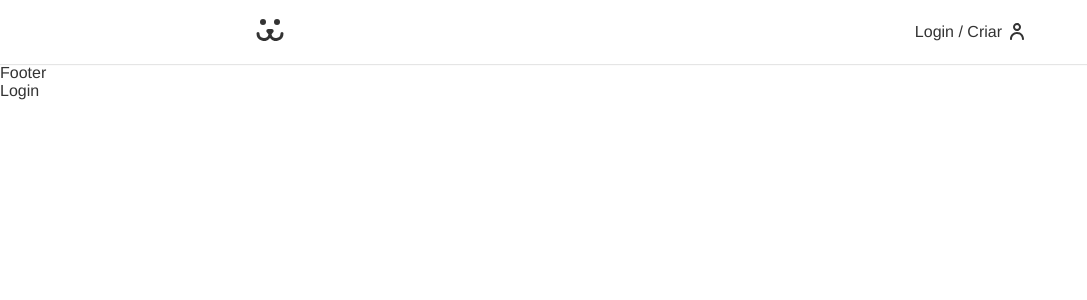
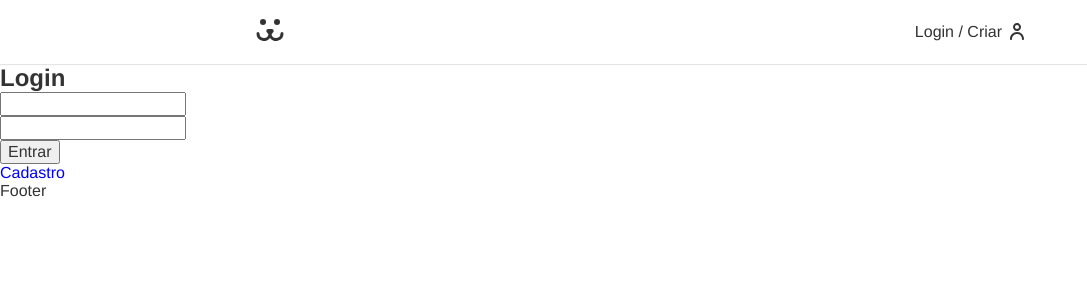
Before and after one commit to beatriz-dadalto/react-redeSocialDogs-origamid, a React (Create React App) app: page /login in a window 1280 px wide. Shown: the top 300 px of the page, without its empty margins (0-1087 px from the left). Built offline with nearby package versions, Linux system fonts and the light colour scheme.

Commit message:
Login Routes

```diff
--- a/src/App.js
+++ b/src/App.js
@@ -11,11 +11,11 @@
     <div>
       <BrowserRouter>
         <Header />
-        <Footer />
         <Routes>
           <Route path='/' element={<Home />}/>
-          <Route path='/login' element={<Login />}/>
+          <Route path='/login/*' element={<Login />}/>
         </Routes>
+        <Footer />
       </BrowserRouter>
     </div>
   );
--- a/src/Components/Login/Login.js
+++ b/src/Components/Login/Login.js
@@ -1,8 +1,20 @@
 import React from 'react'
+import { Route, Routes } from 'react-router-dom';
+import LoginForm from './LoginForm';
+import LoginCreate from './LoginCreate';
+import LoginPasswordLost from './LoginPasswordLost';
+import LoginPasswordReset from './LoginPasswordReset';
 
 const Login = () => {
   return (
-    <div>Login</div>
+    <div>
+      <Routes>
+        <Route path='/' element={<LoginForm />} />
+        <Route path='criar' element={<LoginCreate />} />
+        <Route path='perdeu' element={<LoginPasswordLost />} />
+        <Route path='criar' element={<LoginPasswordReset />} />
+      </Routes>
+    </div>
   )
 }
 
--- /dev/null
+++ b/src/Components/Login/LoginCreate.js
@@ -0,0 +1,9 @@
+import React from 'react'
+
+const LoginCreate = () => {
+  return (
+    <div>Login Criar</div>
+  )
+}
+
+export default LoginCreate
--- /dev/null
+++ b/src/Components/Login/LoginForm.js
@@ -0,0 +1,48 @@
+import React from 'react';
+import { Link } from 'react-router-dom';
+
+const LoginForm = () => {
+  const [username, setUsername] = React.useState('');
+  const [password, setPassword] = React.useState('');
+
+  function handleSubmit(event) {
+    event.preventDefault();
+
+    fetch('https://dogsapi.origamid.dev/json/jwt-auth/v1/token', {
+      method: 'POST',
+      headers: {
+        'Content-Type': 'application/json',
+      },
+      body: JSON.stringify({ username, password }),
+    })
+      .then((response) => {
+        console.log(response);
+        return response.json();
+      })
+      .then((json) => {
+        console.log(json);
+      });
+  }
+
+  return (
+    <section>
+      <h1>Login</h1>
+      <form action="" onSubmit={handleSubmit}>
+        <input
+          type="text"
+          onChange={({ target }) => setUsername(target.value)}
+          value={username}
+        />
+        <input
+          type="password"
+          onChange={({ target }) => setPassword(target.value)}
+          value={password}
+        />
+        <button>Entrar</button>
+      </form>
+      <Link to="/login/criar">Cadastro</Link>
+    </section>
+  );
+};
+
+export default LoginForm;
--- /dev/null
+++ b/src/Components/Login/LoginPasswordLost.js
@@ -0,0 +1,9 @@
+import React from 'react'
+
+const LoginPasswordLost = () => {
+  return (
+    <div>LoginPasswordLost</div>
+  )
+}
+
+export default LoginPasswordLost
--- /dev/null
+++ b/src/Components/Login/LoginPasswordReset.js
@@ -0,0 +1,9 @@
+import React from 'react'
+
+const LoginPasswordReset = () => {
+  return (
+    <div>LoginPasswordReset</div>
+  )
+}
+
+export default LoginPasswordReset
```
